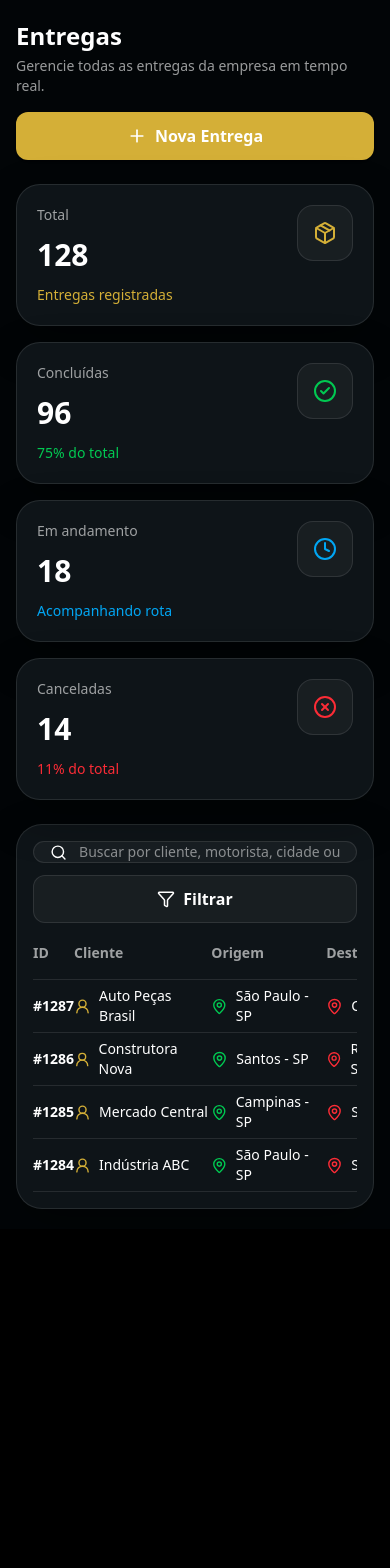
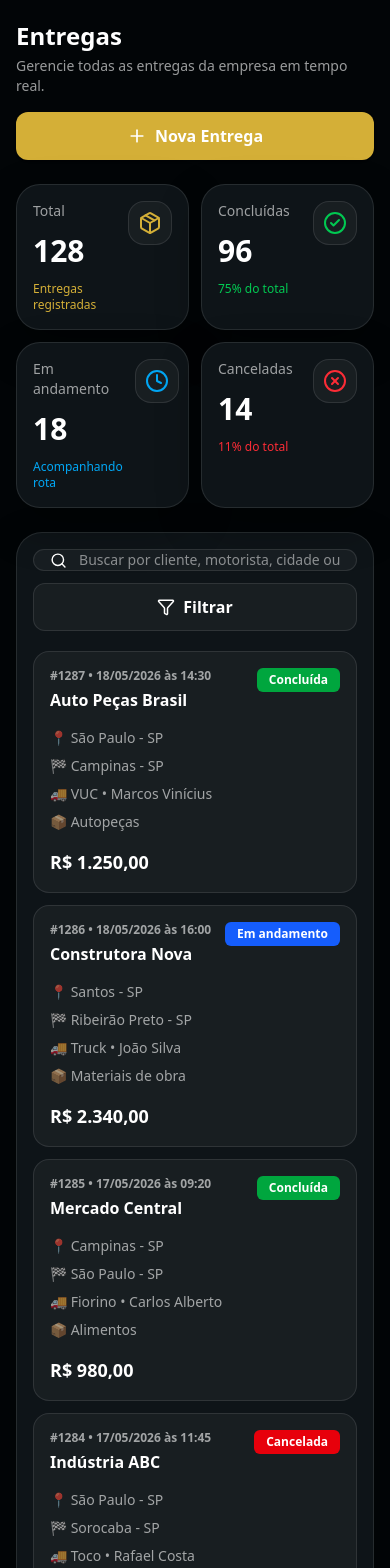
Before and after one commit to luannaaa/flatauto-cliente-painel, a Next.js app: page /empresa/entregas in a window 390 px wide. Shown: the top 1568 px of the page. Before the commit the page ends 1229 px from the top, so only its background shows below. Built offline with nearby package versions, Linux system fonts and the light colour scheme.

Commit message:
fix: tema global da empresa em todas as paginas

```diff
--- a/app/empresa/entregas/page.tsx
+++ b/app/empresa/entregas/page.tsx
@@ -1,7 +1,6 @@
 "use client"
 
 import { useEffect, useState } from "react"
-import NovaEntregaModal from "../components/NovaEntregaModal"
 import {
   Truck,
   Search,
@@ -16,10 +15,9 @@ import {
   Filter,
   MoreHorizontal,
 } from "lucide-react"
+import NovaEntregaModal from "../components/NovaEntregaModal"
 
 type Tema = "dark" | "light"
-
-const CHAVE_TEMA_EMPRESA = "temaEmpresa"
 
 const entregas = [
   {
@@ -76,30 +74,29 @@ const entregas = [
   },
 ]
 
-function normalizarTema(valor: string | null): Tema {
-  if (valor === "light" || valor === "claro") return "light"
-  if (valor === "dark" || valor === "escuro") return "dark"
-  return "dark"
-}
-
 export default function EntregasEmpresaPage() {
   const [tema, setTema] = useState<Tema>("dark")
   const [modalNovaEntrega, setModalNovaEntrega] = useState(false)
 
   useEffect(() => {
-    function carregarTema() {
-      const temaSalvo = normalizarTema(localStorage.getItem(CHAVE_TEMA_EMPRESA))
-      setTema(temaSalvo)
+    function carregarTemaEmpresa() {
+      const temaSalvo = localStorage.getItem("temaEmpresa")
+
+      if (temaSalvo === "light" || temaSalvo === "claro") {
+        setTema("light")
+      } else {
+        setTema("dark")
+      }
     }
 
-    carregarTema()
+    carregarTemaEmpresa()
 
-    window.addEventListener("storage", carregarTema)
-    window.addEventListener("temaEmpresaAtualizado", carregarTema)
+    window.addEventListener("storage", carregarTemaEmpresa)
+    window.addEventListener("temaEmpresaAtualizado", carregarTemaEmpresa)
 
     return () => {
-      window.removeEventListener("storage", carregarTema)
-      window.removeEventListener("temaEmpresaAtualizado", carregarTema)
+      window.removeEventListener("storage", carregarTemaEmpresa)
+      window.removeEventListener("temaEmpresaAtualizado", carregarTemaEmpresa)
     }
   }, [])
 
@@ -108,7 +105,7 @@ export default function EntregasEmpresaPage() {
   const ui = {
     pagina: claro ? "bg-[#ffffff] text-[#111111]" : "bg-[#020507] text-white",
     card: claro
-      ? "border-[#e8dcc2] bg-white shadow-[0_18px_50px_rgba(15,23,42,0.08)]"
+      ? "border-[#e8dcc2] bg-white shadow-[0_18px_45px_rgba(15,23,42,0.08)]"
       : "border-white/10 bg-[#10171b]/90 shadow-[0_18px_45px_rgba(0,0,0,0.30)]",
     card2: claro
       ? "border-[#e8dcc2] bg-[#fbfaf7]"
@@ -119,7 +116,7 @@ export default function EntregasEmpresaPage() {
   }
 
   return (
-    <main className={`min-h-screen px-4 py-5 sm:px-6 lg:px-10 ${ui.pagina}`}>
+    <main className={`min-h-screen px-4 py-5 sm:px-6 sm:py-6 ${ui.pagina}`}>
       <header className="mb-6 flex flex-col gap-4 sm:flex-row sm:items-center sm:justify-between">
         <div>
           <h1 className="text-2xl font-black sm:text-3xl">Entregas</h1>
@@ -129,7 +126,6 @@ export default function EntregasEmpresaPage() {
         </div>
 
         <button
-          type="button"
           onClick={() => setModalNovaEntrega(true)}
           className="flex h-12 w-full items-center justify-center gap-2 rounded-xl bg-[#d4af37] px-5 font-black text-white shadow sm:w-auto"
         >
@@ -138,7 +134,7 @@ export default function EntregasEmpresaPage() {
         </button>
       </header>
 
-      <section className="mb-6 grid gap-4 sm:grid-cols-2 xl:grid-cols-4">
+      <section className="mb-6 grid grid-cols-2 gap-3 lg:grid-cols-4 lg:gap-4">
         <CardResumo ui={ui} titulo="Total" valor="128" detalhe="Entregas registradas" icon={<Package />} />
         <CardResumo ui={ui} titulo="Concluídas" valor="96" detalhe="75% do total" icon={<CheckCircle2 />} verde />
         <CardResumo ui={ui} titulo="Em andamento" valor="18" detalhe="Acompanhando rota" icon={<Clock />} azul />
@@ -146,7 +142,7 @@ export default function EntregasEmpresaPage() {
       </section>
 
       <section className={`rounded-[26px] border p-4 sm:p-5 ${ui.card}`}>
-        <div className="mb-5 flex flex-col gap-3 sm:flex-row sm:items-center sm:justify-between">
+        <div className="mb-5 flex flex-col items-stretch gap-3 sm:flex-row sm:items-center sm:justify-between sm:gap-4">
           <div className={`flex h-12 flex-1 items-center gap-3 rounded-xl border px-4 ${ui.card2}`}>
             <Search size={19} />
             <input
@@ -161,7 +157,7 @@ export default function EntregasEmpresaPage() {
           </button>
         </div>
 
-        <div className="overflow-x-auto">
+        <div className="hidden overflow-x-auto lg:block">
           <table className="w-full min-w-[1100px] text-left text-sm">
             <thead>
               <tr className={`border-b ${ui.linha} ${ui.textoFraco}`}>
@@ -183,63 +179,43 @@ export default function EntregasEmpresaPage() {
               {entregas.map((entrega) => (
                 <tr key={entrega.id} className={`border-b ${ui.linha}`}>
                   <td className="py-4 font-bold">{entrega.id}</td>
-
-                  <td>
-                    <div className="flex items-center gap-2">
-                      <UserRound size={17} className="text-[#d4af37]" />
-                      {entrega.cliente}
-                    </div>
-                  </td>
-
-                  <td>
-                    <div className="flex items-center gap-2">
-                      <MapPin size={17} className="text-green-500" />
-                      {entrega.origem}
-                    </div>
-                  </td>
-
-                  <td>
-                    <div className="flex items-center gap-2">
-                      <MapPin size={17} className="text-red-500" />
-                      {entrega.destino}
-                    </div>
-                  </td>
-
+                  <td><div className="flex items-center gap-2"><UserRound size={17} className="text-[#d4af37]" />{entrega.cliente}</div></td>
+                  <td><div className="flex items-center gap-2"><MapPin size={17} className="text-green-500" />{entrega.origem}</div></td>
+                  <td><div className="flex items-center gap-2"><MapPin size={17} className="text-red-500" />{entrega.destino}</div></td>
                   <td>{entrega.motorista}</td>
-
-                  <td>
-                    <div className="flex items-center gap-2">
-                      <Package size={17} className="text-[#d4af37]" />
-                      {entrega.carga}
-                    </div>
-                  </td>
-
-                  <td>
-                    <div className="flex items-center gap-2">
-                      <Truck size={17} className={ui.iconeEscuro} />
-                      {entrega.veiculo}
-                    </div>
-                  </td>
-
-                  <td>
-                    <div className="flex items-center gap-2">
-                      <CalendarDays size={17} className={ui.iconeEscuro} />
-                      {entrega.data} • {entrega.horario}
-                    </div>
-                  </td>
-
+                  <td><div className="flex items-center gap-2"><Package size={17} className="text-[#d4af37]" />{entrega.carga}</div></td>
+                  <td><div className="flex items-center gap-2"><Truck size={17} className={ui.iconeEscuro} />{entrega.veiculo}</div></td>
+                  <td><div className="flex items-center gap-2"><CalendarDays size={17} className={ui.iconeEscuro} />{entrega.data} • {entrega.horario}</div></td>
                   <td className="font-bold">{entrega.valor}</td>
                   <td><Status nome={entrega.status} /></td>
-
-                  <td>
-                    <button className={`rounded-lg p-2 ${claro ? "hover:bg-black/5" : "hover:bg-white/10"}`}>
-                      <MoreHorizontal size={19} />
-                    </button>
-                  </td>
+                  <td><button className="rounded-lg p-2 hover:bg-white/10"><MoreHorizontal size={19} /></button></td>
                 </tr>
               ))}
             </tbody>
           </table>
+        </div>
+
+        <div className="space-y-3 lg:hidden">
+          {entregas.map((entrega) => (
+            <div key={entrega.id} className={`rounded-2xl border p-4 ${ui.card2}`}>
+              <div className="flex items-start justify-between gap-3">
+                <div>
+                  <p className={`text-xs font-bold ${ui.textoFraco}`}>{entrega.id} • {entrega.data} às {entrega.horario}</p>
+                  <h3 className="mt-1 font-black">{entrega.cliente}</h3>
+                </div>
+                <Status nome={entrega.status} />
+              </div>
+
+              <div className={`mt-4 space-y-2 text-sm ${ui.textoFraco}`}>
+                <p>📍 {entrega.origem}</p>
+                <p>🏁 {entrega.destino}</p>
+                <p>🚚 {entrega.veiculo} • {entrega.motorista}</p>
+                <p>📦 {entrega.carga}</p>
+              </div>
+
+              <p className="mt-4 text-lg font-black">{entrega.valor}</p>
+            </div>
+          ))}
         </div>
       </section>
 
@@ -260,15 +236,15 @@ function CardResumo({ titulo, valor, detalhe, icon, verde, azul, vermelho, ui }:
     : "text-[#d4af37]"
 
   return (
-    <div className={`rounded-[24px] border p-5 ${ui.card}`}>
-      <div className="flex items-start justify-between">
+    <div className={`rounded-[24px] border p-4 sm:p-5 ${ui.card}`}>
+      <div className="flex items-start justify-between gap-3">
         <div>
           <p className={`text-sm ${ui.textoFraco}`}>{titulo}</p>
           <h2 className="mt-3 text-3xl font-black sm:text-4xl">{valor}</h2>
-          <p className={`mt-3 text-sm ${cor}`}>{detalhe}</p>
+          <p className={`mt-3 text-xs sm:text-sm ${cor}`}>{detalhe}</p>
         </div>
 
-        <div className={`flex h-14 w-14 items-center justify-center rounded-2xl border ${ui.card2} ${cor}`}>
+        <div className={`flex h-11 w-11 shrink-0 items-center justify-center rounded-2xl border sm:h-14 sm:w-14 ${ui.card2} ${cor}`}>
           {icon}
         </div>
       </div>
@@ -285,7 +261,7 @@ function Status({ nome }: { nome: string }) {
       : "bg-red-600"
 
   return (
-    <span className={`rounded-md px-3 py-1 text-xs font-bold text-white ${classe}`}>
+    <span className={`whitespace-nowrap rounded-md px-3 py-1 text-xs font-bold text-white ${classe}`}>
       {nome}
     </span>
   )
```
Also changed, not shown: app/empresa/motoristas/page.tsx (+18 -53 lines), app/empresa/page.tsx (+41 -6 lines).
